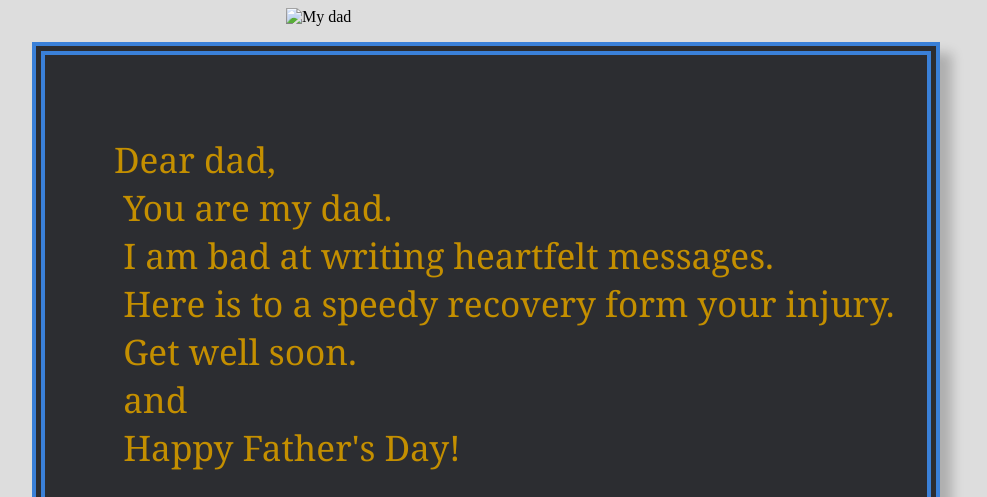
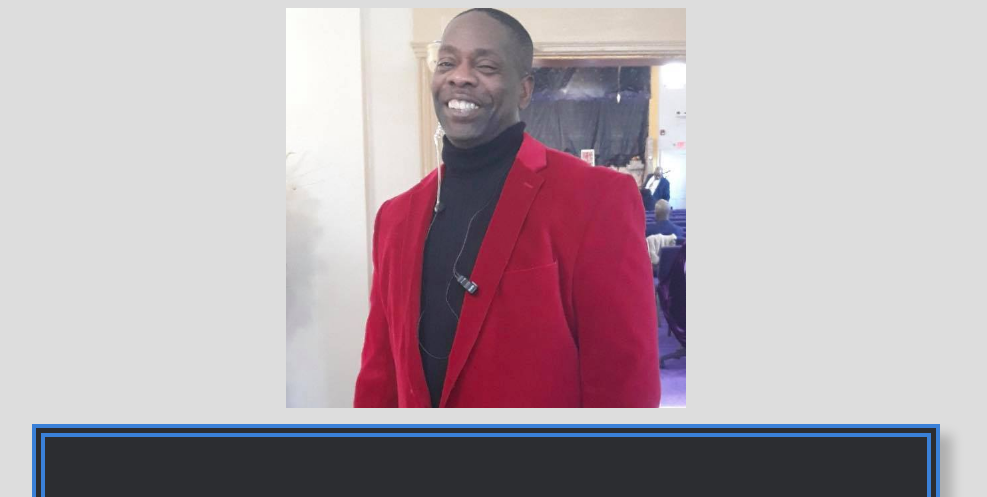
Before and after one commit to Shin-Issei/FathersDay, a plain HTML site: page index.html in a window 1280 px wide. Shown: the top 497 px of the page, without its empty margins (154-1141 px from the left). Drawn offline with Linux system fonts and the light colour scheme; the site is published under a folder, as on GitHub Pages, so addresses that start at the root find nothing.

Commit message:
correcting img src typo

```diff
--- a/index.html
+++ b/index.html
@@ -8,7 +8,7 @@
 </head>
 <link rel="stylesheet" href="style.css">
 <body>
-    <img src="/dad.jpg" alt="My dad" id="myDad">
+    <img src="dad.jpg" alt="My dad" id="myDad">
     <div class="card-message">
     Dear dad,
      You are my dad.
```
